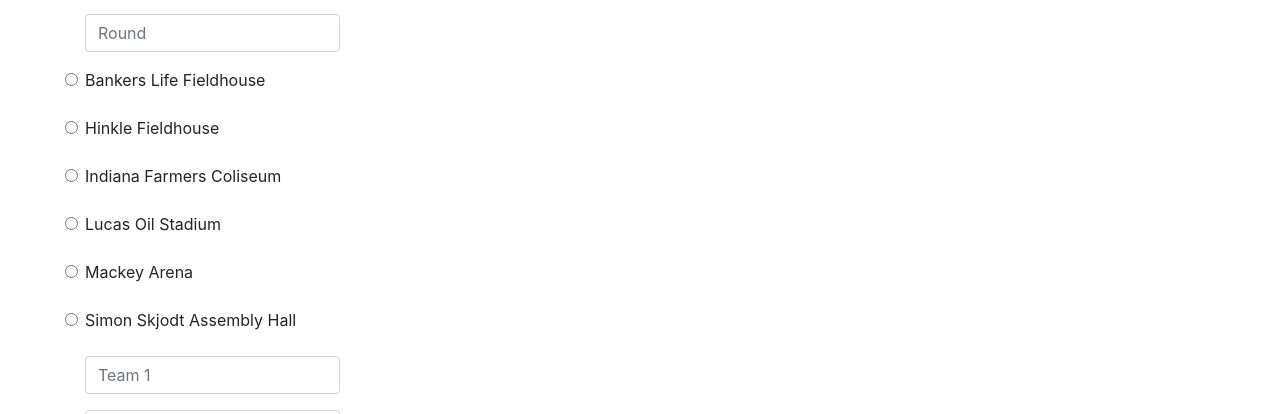
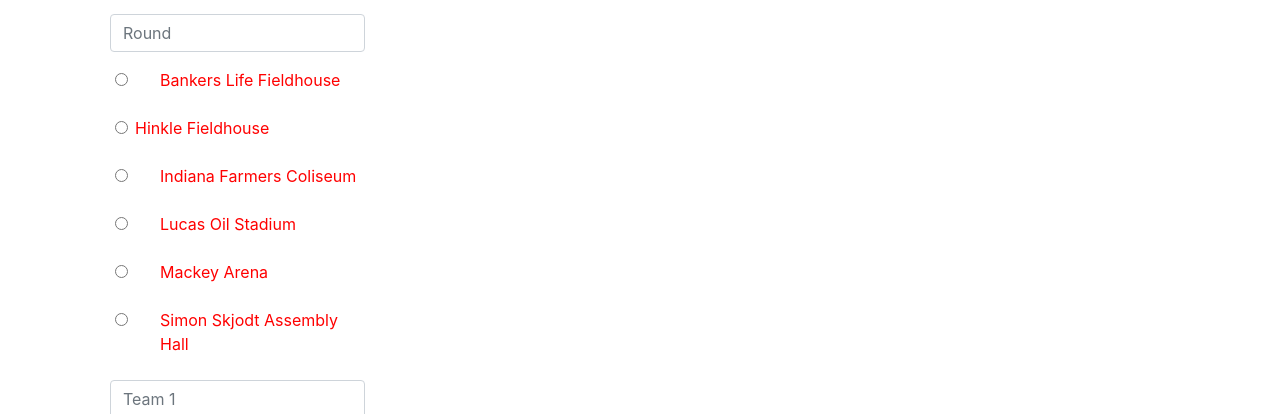
Before and after one commit to brian-hargrove/tourney2021-client, a React (Create React App) app: page /scheduleTable in a window 1280 px wide. Shown: the part 256-670 px from the top of the page. Built offline with nearby package versions, Linux system fonts and the light colour scheme; no server answers; the HTML template or start-up script is replaced by a standard one.

Commit message:
styling for input components

```diff
--- a/src/components/ScoreScheduleCreate.jsx
+++ b/src/components/ScoreScheduleCreate.jsx
@@ -1,6 +1,7 @@
 import React, { useState } from 'react';
 import { Button, Form, FormGroup, Input, Label } from 'reactstrap';
 import APIURL from '../helpers/environment';
+import '../styles/scoreScheduleCreate.css';
 
 const ScheduleCreate = props => {
   const [date, setDate] = useState('');
--- /dev/null
+++ b/src/styles/scoreScheduleCreate.css
@@ -0,0 +1,11 @@
+.formSite {
+  display: flex;
+  justify-content: space-between;
+  flex-direction: row;
+  color: red;
+  margin-left: 25px;
+}
+
+body {
+  padding-left: 50px;
+}
```
